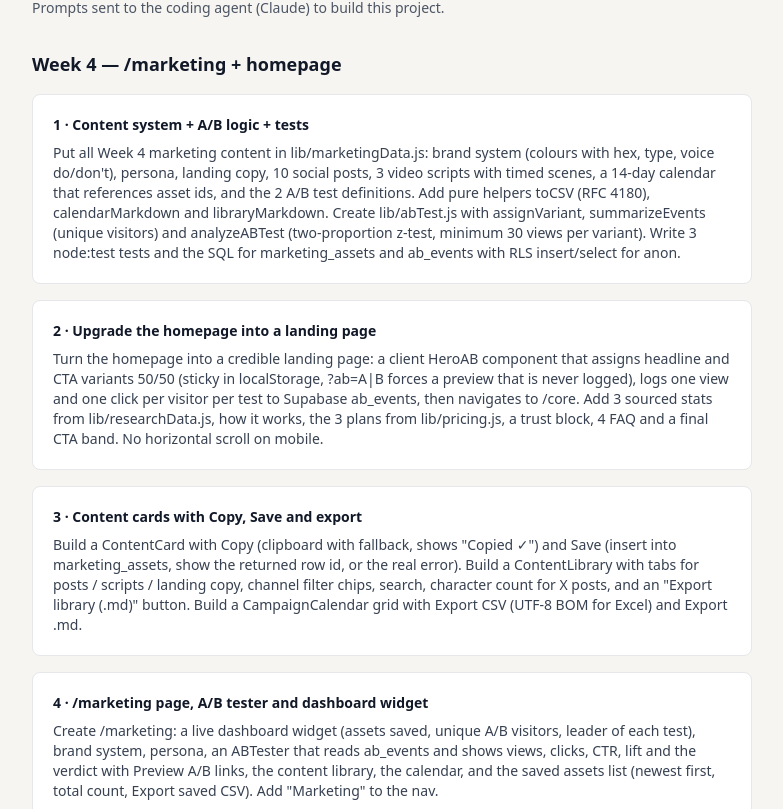
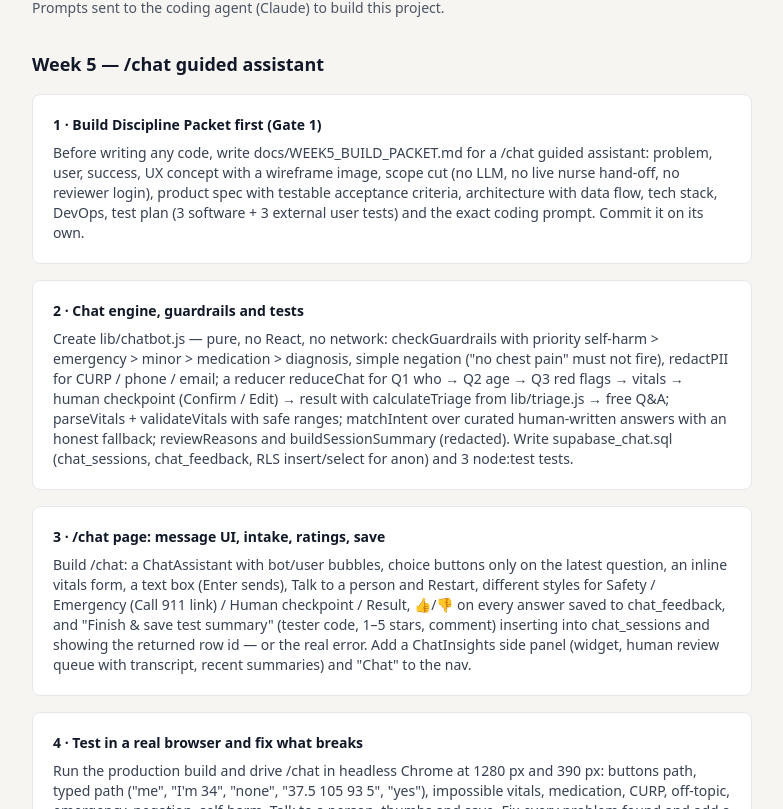
Before and after one commit to melaniezame-gif/expediente-me, a Next.js app: page /docs in a window 1280 px wide. Shown: the part 151-960 px from the top of the page, without its empty margins (248-1031 px from the left). Built offline with nearby package versions, Linux system fonts and the light colour scheme.

Commit message:
Week 5 prompt log in /docs + README

```diff
--- a/app/docs/page.js
+++ b/app/docs/page.js
@@ -1,3 +1,26 @@
+const WEEK5_PROMPTS = [
+  {
+    title: "1 · Build Discipline Packet first (Gate 1)",
+    text: `Before writing any code, write docs/WEEK5_BUILD_PACKET.md for a /chat guided assistant: problem, user, success, UX concept with a wireframe image, scope cut (no LLM, no live nurse hand-off, no reviewer login), product spec with testable acceptance criteria, architecture with data flow, tech stack, DevOps, test plan (3 software + 3 external user tests) and the exact coding prompt. Commit it on its own.`,
+  },
+  {
+    title: "2 · Chat engine, guardrails and tests",
+    text: `Create lib/chatbot.js — pure, no React, no network: checkGuardrails with priority self-harm > emergency > minor > medication > diagnosis, simple negation ("no chest pain" must not fire), redactPII for CURP / phone / email; a reducer reduceChat for Q1 who → Q2 age → Q3 red flags → vitals → human checkpoint (Confirm / Edit) → result with calculateTriage from lib/triage.js → free Q&A; parseVitals + validateVitals with safe ranges; matchIntent over curated human-written answers with an honest fallback; reviewReasons and buildSessionSummary (redacted). Write supabase_chat.sql (chat_sessions, chat_feedback, RLS insert/select for anon) and 3 node:test tests.`,
+  },
+  {
+    title: "3 · /chat page: message UI, intake, ratings, save",
+    text: `Build /chat: a ChatAssistant with bot/user bubbles, choice buttons only on the latest question, an inline vitals form, a text box (Enter sends), Talk to a person and Restart, different styles for Safety / Emergency (Call 911 link) / Human checkpoint / Result, 👍/👎 on every answer saved to chat_feedback, and "Finish & save test summary" (tester code, 1–5 stars, comment) inserting into chat_sessions and showing the returned row id — or the real error. Add a ChatInsights side panel (widget, human review queue with transcript, recent summaries) and "Chat" to the nav.`,
+  },
+  {
+    title: "4 · Test in a real browser and fix what breaks",
+    text: `Run the production build and drive /chat in headless Chrome at 1280 px and 390 px: buttons path, typed path ("me", "I'm 34", "none", "37.5 105 93 5", "yes"), impossible vitals, medication, CURP, off-topic, emergency, negation, self-harm, Talk to a person, thumbs and save. Fix every problem found and add a regression test for each.`,
+  },
+  {
+    title: "5 · Fix the bugs found",
+    text: `Three bugs from the browser test: (1) a blocked question (medication/diagnosis) or "Talk to a person" in the middle of the intake left the user with no buttons — re-ask the current question; (2) a message that was only a CURP got the privacy note AND an off-topic reply — the privacy note is enough; (3) suggested questions disappeared after the first question — show them as persistent chips during free Q&A. Also give the hand-off message its own "Human help" style instead of "Safety".`,
+  },
+];
+
 const WEEK4_PROMPTS = [
   {
     title: "1 · Content system + A/B logic + tests",
@@ -52,7 +75,15 @@ export default function DocsPage() {
         Prompts sent to the coding agent (Claude) to build this project.
       </p>
 
-      <h2 className="mt-8 text-lg font-semibold text-gray-900">Week 4 — /marketing + homepage</h2>
+      <h2 className="mt-8 text-lg font-semibold text-gray-900">Week 5 — /chat guided assistant</h2>
+      {WEEK5_PROMPTS.map((p) => (
+        <div key={p.title} className="mt-4 rounded-lg border border-gray-200 bg-white p-5">
+          <h3 className="text-sm font-semibold text-gray-900">{p.title}</h3>
+          <p className="mt-2 whitespace-pre-line text-sm text-gray-700">{p.text}</p>
+        </div>
+      ))}
+
+      <h2 className="mt-10 text-lg font-semibold text-gray-900">Week 4 — /marketing + homepage</h2>
       {WEEK4_PROMPTS.map((p) => (
         <div key={p.title} className="mt-4 rounded-lg border border-gray-200 bg-white p-5">
           <h3 className="text-sm font-semibold text-gray-900">{p.title}</h3>
```
Also changed, not shown: 1 other file (tests, documents, lock files or other folders).
